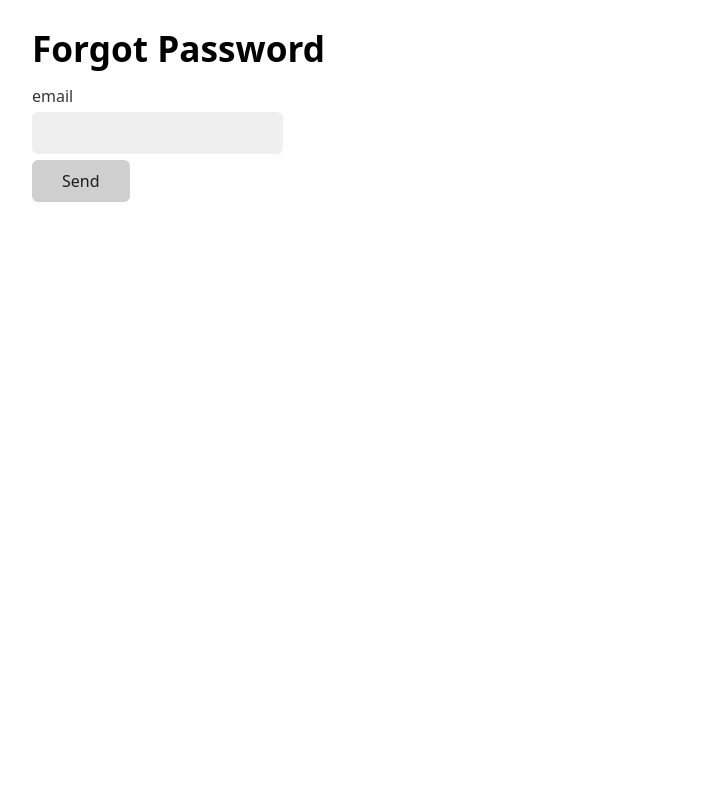
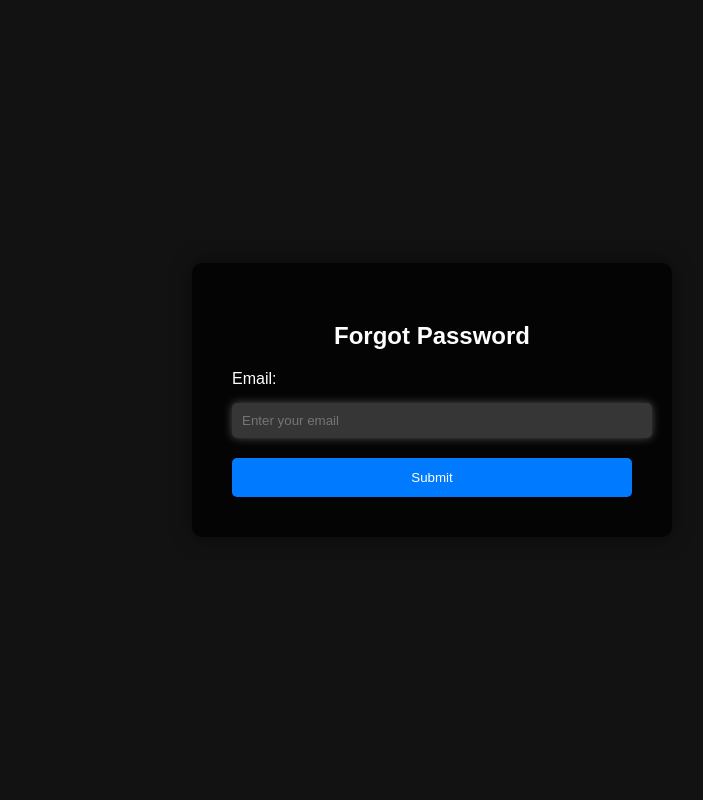
Before and after one commit to justingales/CSI4999, a PHP site: page /Github/forgot-password.php in a window 1280 px wide. Shown: the whole page, without its empty margins (208-911 px from the left). Run offline with PHP 8.4, Linux system fonts and the light colour scheme.

Commit message:
Update forgot-password.php
Redesigned the HTML Page for Forgot Password

```diff
--- a/forgot-password.php
+++ b/forgot-password.php
@@ -1,22 +1,76 @@
 <!DOCTYPE html>
-<html> <!--Ashley Murad-->
+<html lang="en">
 <head>
+    <meta charset="UTF-8">
+    <meta name="viewport" content="width=device-width, initial-scale=1.0">
     <title>Forgot Password</title>
-    <meta charset="UTF-8">
-    <link rel="stylesheet" href="https://cdn.jsdelivr.net/npm/water.css@2/out/water.css">
+    <style>
+        body {
+            font-family: Arial, sans-serif;
+            background-color: #121212;
+            color: #fff;
+            margin: 0;
+            padding: 0;
+            display: flex;
+            justify-content: center;
+            align-items: center;
+            height: 100vh;
+        }
+        .container {
+            background-color: rgba(0, 0, 0, 0.8);
+            padding: 40px;
+            border-radius: 10px;
+            box-shadow: 0 0 20px rgba(0, 0, 0, 0.5);
+            max-width: 400px;
+            width: 100%;
+            text-align: center;
+        }
+        h2 {
+            margin-bottom: 20px;
+        }
+        label {
+            display: block;
+            margin-bottom: 15px;
+            text-align: left;
+        }
+        input[type="email"] {
+            width: 100%;
+            padding: 10px;
+            margin-bottom: 20px;
+            border: none;
+            border-radius: 5px;
+            background-color: rgba(255, 255, 255, 0.2);
+            color: #fff;
+            box-shadow: 0 0 10px rgba(255, 255, 255, 0.3);
+        }
+        input[type="submit"] {
+            width: 100%;
+            padding: 12px;
+            background-color: #007bff;
+            color: #fff;
+            border: none;
+            border-radius: 5px;
+            cursor: pointer;
+            transition: background-color 0.3s ease;
+        }
+        input[type="submit"]:hover {
+            background-color: #0056b3;
+        }
+        @media (max-width: 500px) {
+            .container {
+                padding: 20px;
+            }
+        }
+    </style>
 </head>
 <body>
-
-    <h1>Forgot Password</h1>
-
-    <form method="post" action="send-password-reset.php">
-
-        <label for="email">email</label>
-        <input type="email" name="email" id="email">
-
-        <button>Send</button>
-
-    </form>
-
+    <div class="container">
+        <h2>Forgot Password</h2>
+        <form action="#" method="post">
+            <label for="email">Email:</label>
+            <input type="email" id="email" name="email" placeholder="Enter your email" required>
+            <input type="submit" value="Submit">
+        </form>
+    </div>
 </body>
 </html>
```
